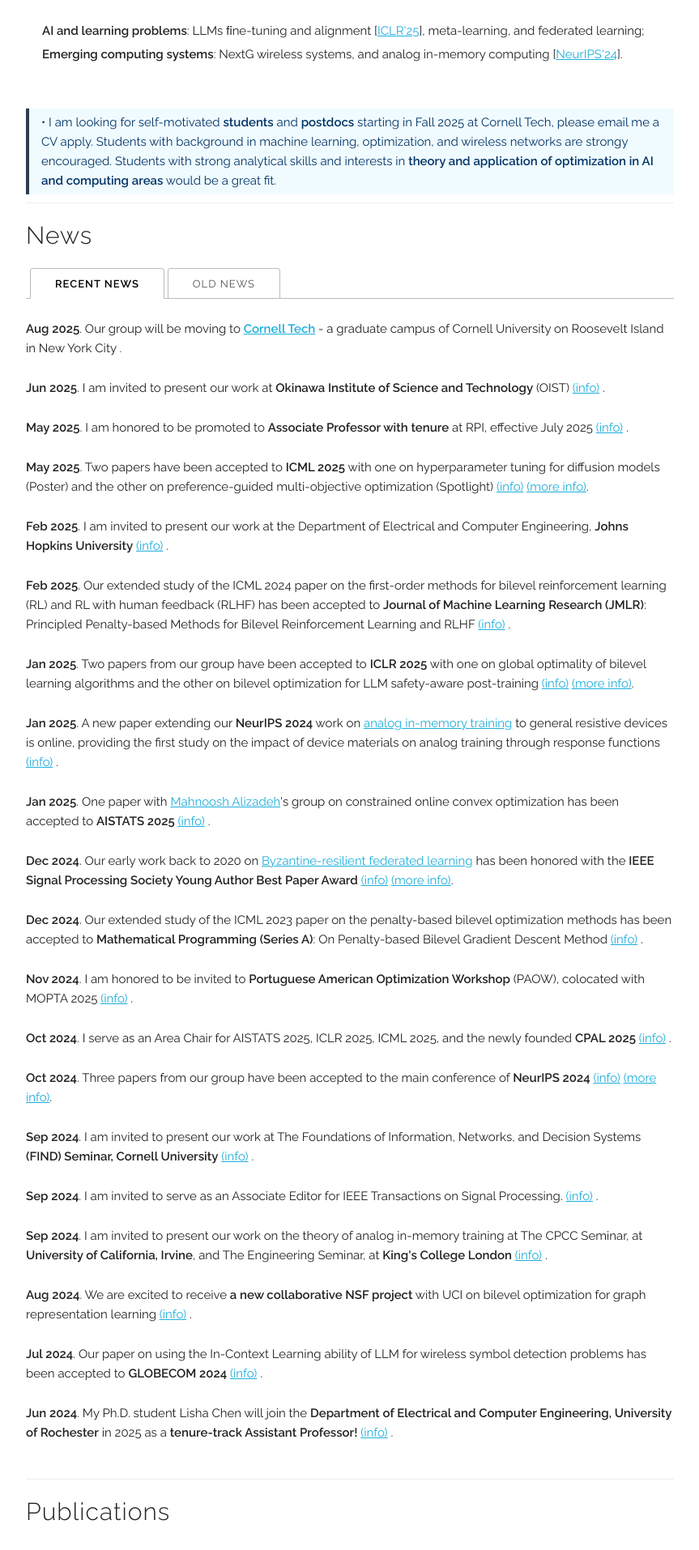
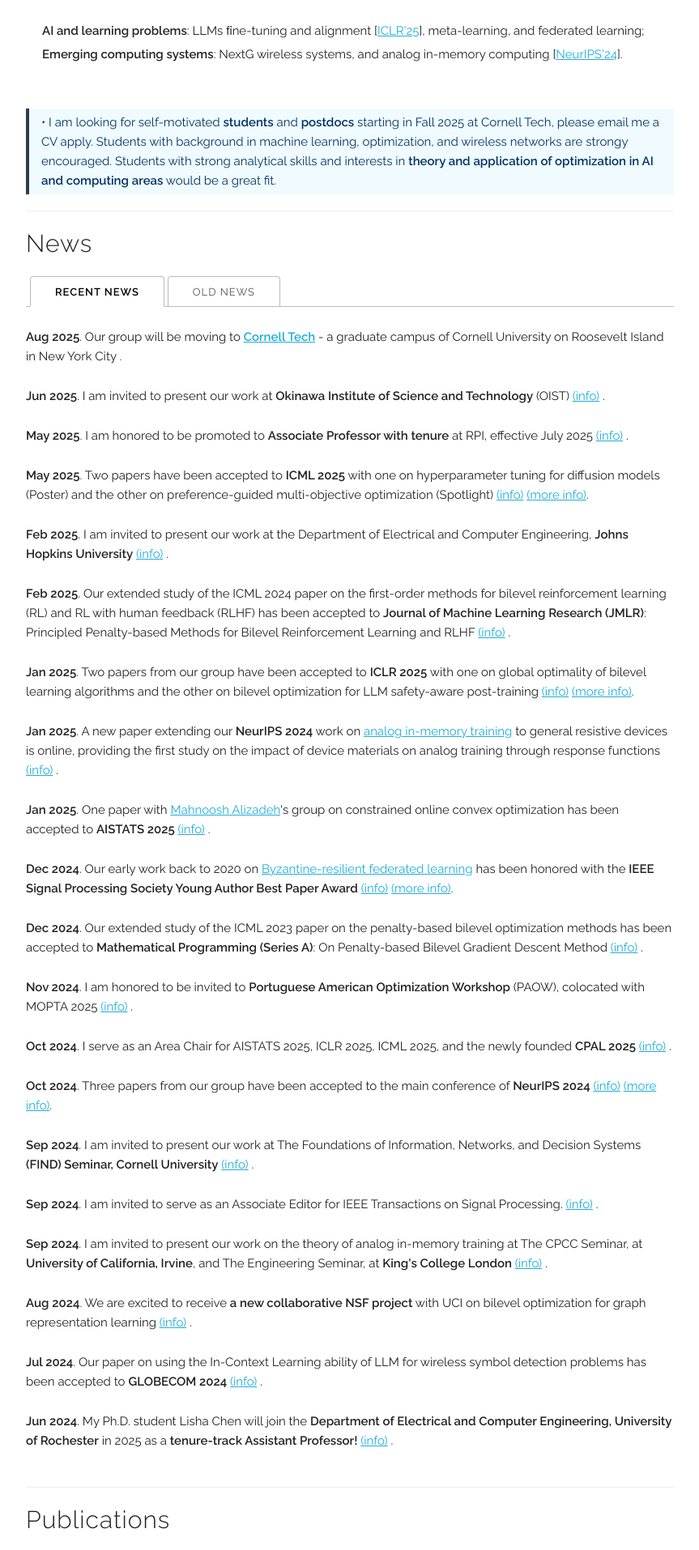
Before and after one commit to chentianyi19/chentianyi19.github.io, a Jekyll site: the page built from index.html, in a window 1280 px wide. Shown: the part 1038-2952 px from the top of the page at 81% size, without its empty margins (208-1071 px from the left). Built offline with Jekyll 4.4.1, drawn with Linux system fonts in a browser that asks for light colours; some web fonts are replaced; comment, search, counter and statistics services are not loaded.

Commit message:
Update index.html

```diff
--- a/index.html
+++ b/index.html
@@ -32,7 +32,7 @@
 </div>
 
 <!-- ========== Prospective Students and Postdocs ========== -->
- <div class="bio‑highlight">
+ <div class="bio‑highlight" style="margin-bottom: 2rem;">
   <p>
    &bull; I am looking for self-motivated <b>students</b> and <b>postdocs</b> starting in Fall 2025 at Cornell Tech, please email me a CV apply. Students with background in machine learning, optimization, and wireless networks are strongy encouraged. Students with strong analytical skills and interests in <b>theory and application of optimization in AI and computing areas</b> would be a great fit.
   </p>
```
